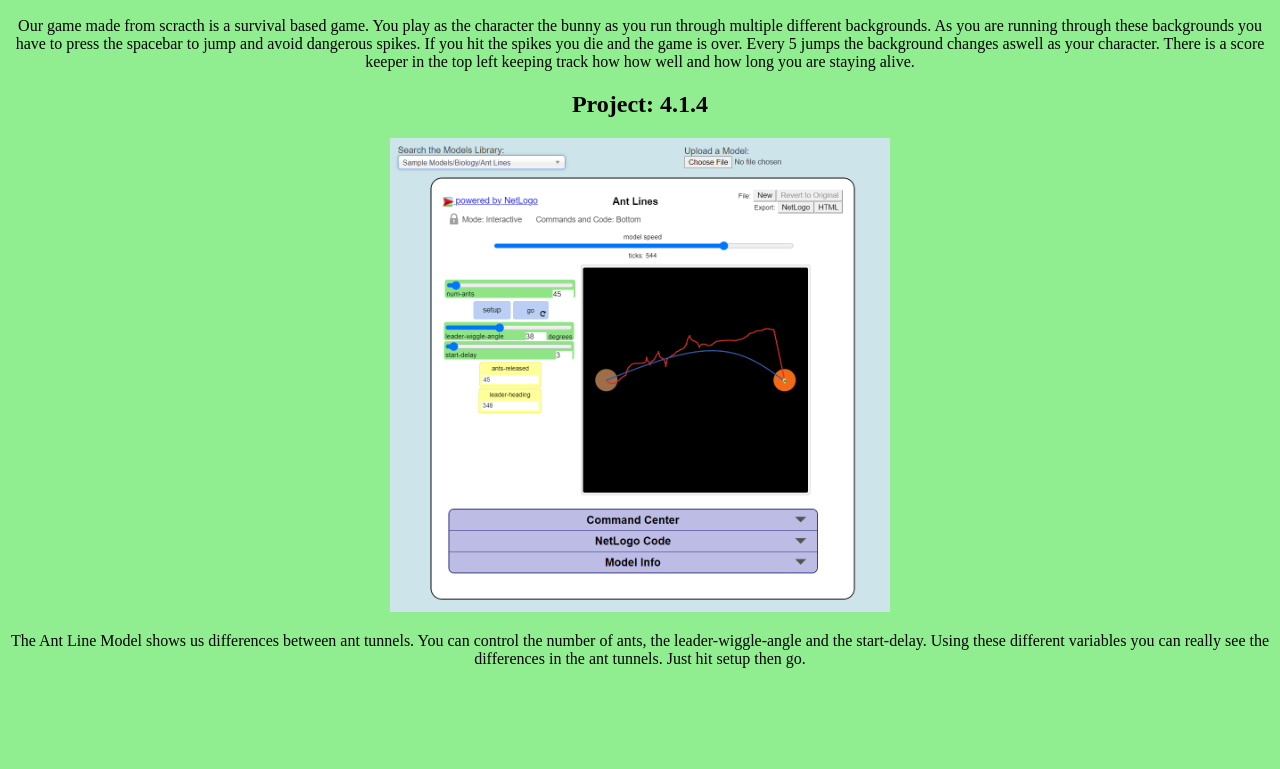
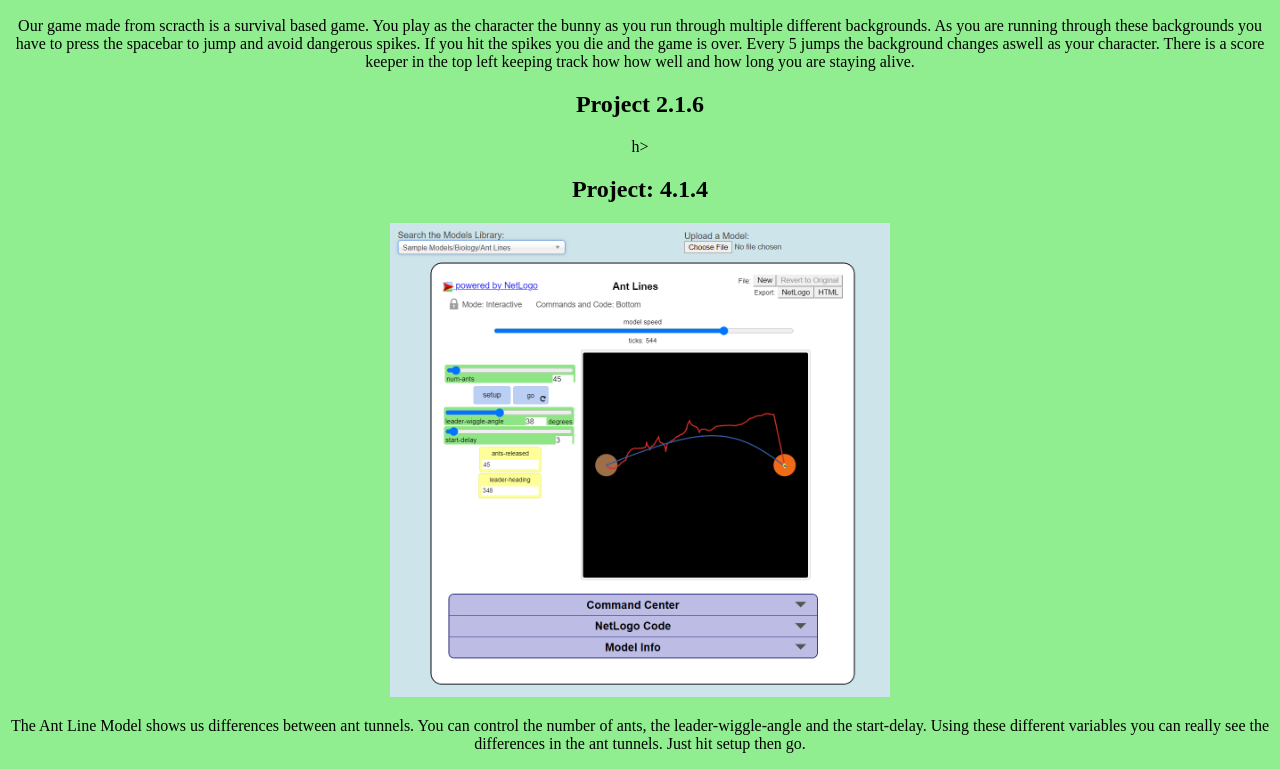
Before and after one commit to NICKREED12/Website, a plain HTML site: page portfolio.html in a window 1280 px wide. Shown: the part 2019-2788 px from the top of the page. Before the commit the page ends 2703 px from the top, so only its background shows below. Drawn offline with Linux system fonts and the light colour scheme.

Commit message:
Update portfolio.html

```diff
--- a/portfolio.html
+++ b/portfolio.html
@@ -34,7 +34,7 @@
 	<h2>Scratch Project:</h2>
 	    <iframe src="https://scratch.mit.edu/projects/910710874/embed" allowtransparency="true" width="485" height="402" frameborder="0" scrolling="no" allowfullscreen></iframe>
 	    <p>Our game made from scracth is a survival based game. You play as the character the bunny as you run through multiple different backgrounds. As you are running through these backgrounds you have to press the spacebar to jump and avoid dangerous spikes. If you hit the spikes you die and the game is over. Every 5 jumps the background changes aswell as your character. There is a score keeper in the top left keeping track how how well and how long you are staying alive.</p>
-
+  <h2> Project 2.1.6</h2>h>
  <h2>Project: 4.1.4</h2>
       <img src="Capture - NetLogo.png">
 	    <p>The Ant Line Model shows us differences between ant tunnels. You can control the number of ants, the leader-wiggle-angle and the start-delay. Using these different variables you can really see the differences in the ant tunnels. Just hit setup then go.</p>
```
